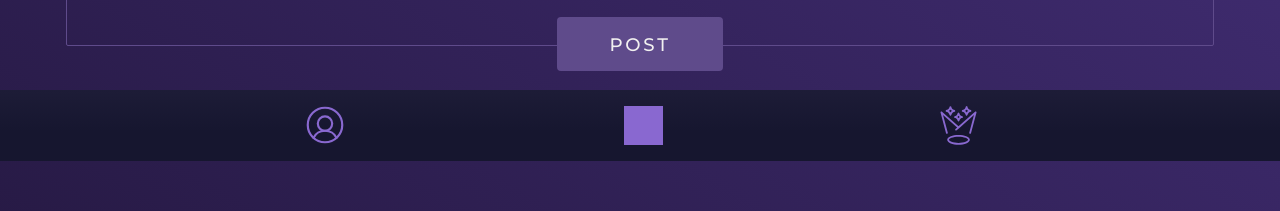
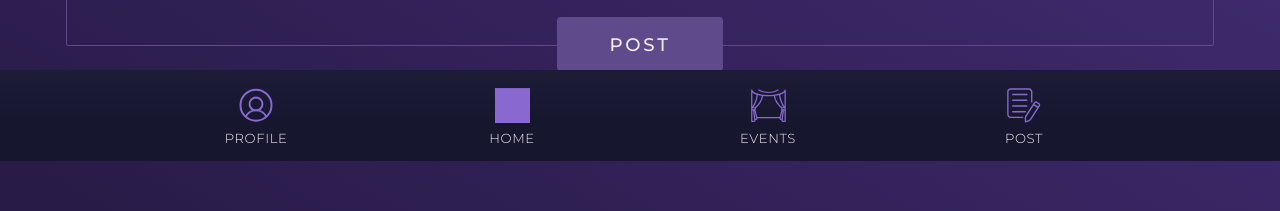
Before and after one commit to jacquikeating/reveal, a React (Vite) app: page /post in a window 1280 px wide. Shown: the part 639-850 px from the top of the page. Built offline with nearby package versions, Linux system fonts and the light colour scheme; no server answers; grey boxes are pictures that could not be loaded.

Commit message:
Nav icon improvements
- Post icon added to footer
- Links to /post
- Icons scaled down slightly
- Text labels added

```diff
--- a/src/App.scss
+++ b/src/App.scss
@@ -30,6 +30,7 @@ body {
     background: linear-gradient(30deg, rgba(39,26,69,1) 0%, rgba(64,44,113,1) 67%);
     background-repeat: no-repeat;
     background-size: cover;
+    min-height: 100vh;
     color: $light;
 }
 
--- a/src/components/Footer/Footer.jsx
+++ b/src/components/Footer/Footer.jsx
@@ -10,18 +10,28 @@ const Footer = () => {
           src="../src/assets/icons/simple-profile.svg"
           className="footer__icon footer__icon--profile"
         />
+        <p className="footer__label">Profile</p>
       </Link>
       <Link to="/">
         <img
           src="../src/assets/icons/simple-home.svg"
           className="footer__icon"
         />
+        <p className="footer__label">Home</p>
       </Link>
       <Link to="events">
         <img
           src="../src/assets/icons/simple-events.svg"
           className="footer__icon"
         />
+        <p className="footer__label">Events</p>
+      </Link>
+      <Link to="post">
+        <img
+          src="../src/assets/icons/simple-post.svg"
+          className="footer__icon"
+        />
+        <p className="footer__label">Post</p>
       </Link>
     </footer>
   );
--- a/src/components/Footer/Footer.scss
+++ b/src/components/Footer/Footer.scss
@@ -3,16 +3,25 @@
 .footer {
     position: fixed;
     bottom: 0;
-    padding: 2rem;
+    padding: 0 2rem;
     width: 100vw;
-    height: 5.5rem;
+    height: 7rem;
     background: $dark-gradient;
     display: flex;
     justify-content: space-evenly;
     align-items: center;
 
+    a {
+        display: flex;
+        align-items: center;
+        flex-direction: column;
+        gap: 0.5rem;
+        transform: scale(0.9);
+        width: 4rem;
+    }
+
     &__icon {
-        margin-top: 0.35rem;
+        margin-top: 0.5rem;
         width: 3rem;
         @include icon(3rem);
 
@@ -20,4 +29,10 @@
             width: 3.5rem;
         }
     }
+
+    &__label {
+        text-transform: uppercase;
+        font-size: 0.8em;
+        letter-spacing: 0.05em;
+    }
 }
```
Also changed, not shown: src/assets/icons/simple-events.svg, src/assets/icons/simple-post.svg (added).
